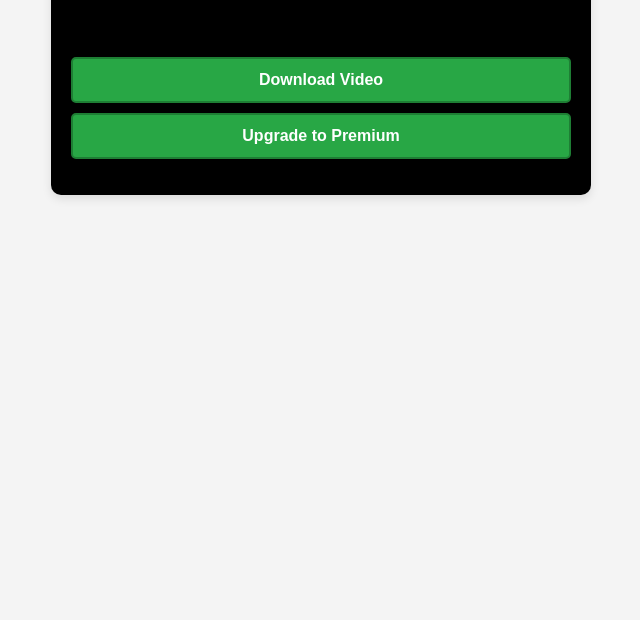
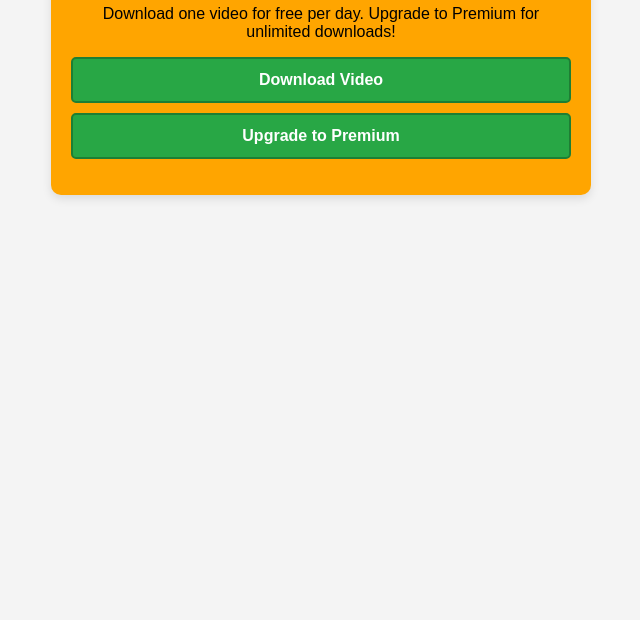
Before and after one commit to Anudeepthi202/video-download-app, a website: page frontend/index.html in a window 1280 px wide. Shown: the part 180-800 px from the top of the page, without its empty margins (319-959 px from the left). Drawn offline with Linux system fonts and the light colour scheme.

Commit message:
added color change

```diff
--- a/frontend/styles.css
+++ b/frontend/styles.css
@@ -11,7 +11,7 @@ body {
 .container {
     margin-top: 50px;
     padding: 20px;
-    background: black;
+    background: orange;
     max-width: 500px;
     margin-left: auto;
     margin-right: auto;
```
